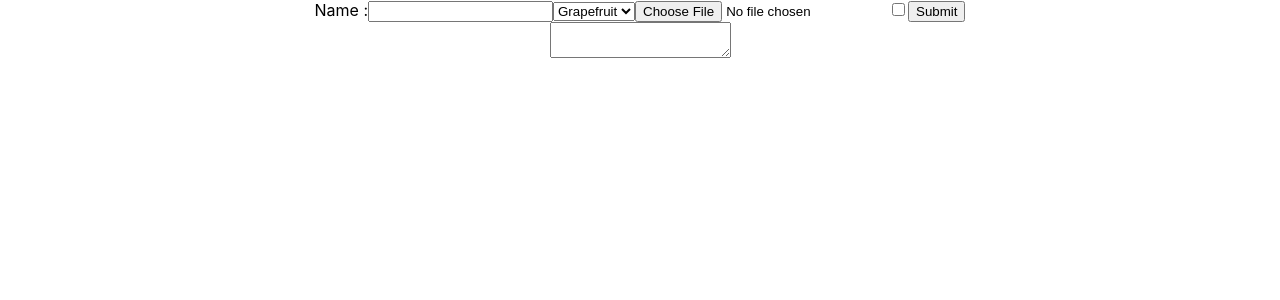
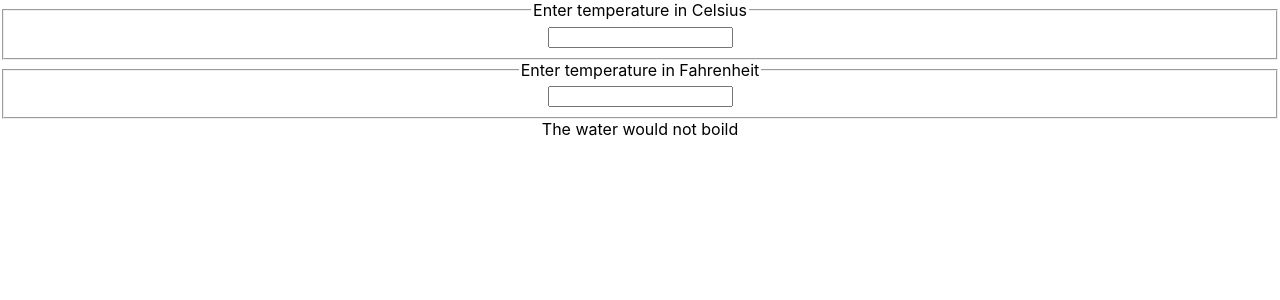
Before and after one commit to TuanPham180704/ReactJs-Total-Review, a React (Create React App) app: page / in a window 1280 px wide. Shown: the top 300 px of the page. Built offline with nearby package versions, Linux system fonts and the light colour scheme.

Commit message:
Lifting State Up

```diff
--- a/src/App.js
+++ b/src/App.js
@@ -8,6 +8,7 @@
 import CorrectlyState from './CorrectlyState'
 import ProductsList from './ProductsList/ProductsList'
 import Form from './Form/Form'
+import Calculator from './Calculator/Calculator'
 
 
 function App() {
@@ -26,7 +27,8 @@
       <LoginConTroller hidden={false}/>
       <CorrectlyState/>
       <ProductsList/> */}
-       <Form/>
+       {/* <Form/> */}
+       <Calculator/>
     </div>
   )
 }
--- /dev/null
+++ b/src/Calculator/BoilingVerdict.jsx
@@ -0,0 +1,17 @@
+import React, { Component } from 'react'
+import PropTypes from 'prop-types'
+export class BoilingVerdict extends Component {
+  render() {
+    return (
+      <div>
+      {this.props.celsius >= 100 ?
+      'The water would boild' :
+      'The water would not boild'}
+    </div>
+    )
+  }
+}
+BoilingVerdict.propTypes = {
+  celsius : PropTypes.number.isRequired
+}
+export default BoilingVerdict
--- /dev/null
+++ b/src/Calculator/Calculator.jsx
@@ -0,0 +1,57 @@
+import React, { Component } from 'react'
+import TemperatureInput from './TemperatureInput'
+import BoilingVerdict from './BoilingVerdict'
+
+const tryConvert = (temperature,scaleInput) => {
+   const input = Number(temperature)
+   if((Number.isNaN(input) || temperature == '')  ){
+    return ''
+   }
+   let output
+   output = scaleInput === 'f' ? (input - 32) / 1.8 :  input * 1.8 + 32
+   output = Math.round(output * 1000)/1000
+   return output
+}
+const scaleNames = {
+  c : 'Celsius',
+  f : 'Fahrenheit'
+}
+
+export class Calculator extends Component {
+  constructor(props) {
+    super(props)
+
+    this.state = {
+      temperator: '',
+      scale: 'c'
+    }
+  }
+  handleChange = (scale) => (value) => {
+    this.setState({
+      temperator: value,
+      scale
+    })
+  }
+  render() {
+    const {scale,temperator} = this.state
+    const celsius = scale === 'f' ? tryConvert(temperator,scale) : temperator
+    const fahrenheit = scale === 'c' ? tryConvert(temperator,scale) : temperator
+    return (
+      <div>
+        <TemperatureInput
+          title={scaleNames.c}
+          temperature={celsius}
+          onTemperatureChange={this.handleChange('c')}
+        />
+        <TemperatureInput
+          title={scaleNames.f}
+          temperature={fahrenheit}
+          onTemperatureChange={this.handleChange('f')}
+        />
+        <BoilingVerdict celsius={celsius || 0} />
+      </div>
+    )
+  }
+}
+
+export default Calculator
--- /dev/null
+++ b/src/Calculator/TemperatureInput.jsx
@@ -0,0 +1,28 @@
+import React, { Component } from 'react'
+import PropTypes from 'prop-types'
+export class TemperatureInput extends Component {
+  constructor(props) {
+    super(props)
+  }
+  handleChange  = (e) => {
+    this.props.onTemperatureChange(e.target.value)
+  }
+  render() {
+    const {title,temperature} = this.props
+    return (
+      <fieldset>
+        <legend>Enter temperature in {title}</legend>
+        <input value={temperature} onChange={this.handleChange}/>
+      </fieldset>
+    )
+  }
+}
+TemperatureInput.propTypes = {
+  onTemperatureChange: PropTypes.func.isRequired,
+  title: PropTypes.string.isRequired,
+  temperature: PropTypes.oneOfType([
+    PropTypes.string,
+    PropTypes.number
+  ])
+};
+export default TemperatureInput
```
